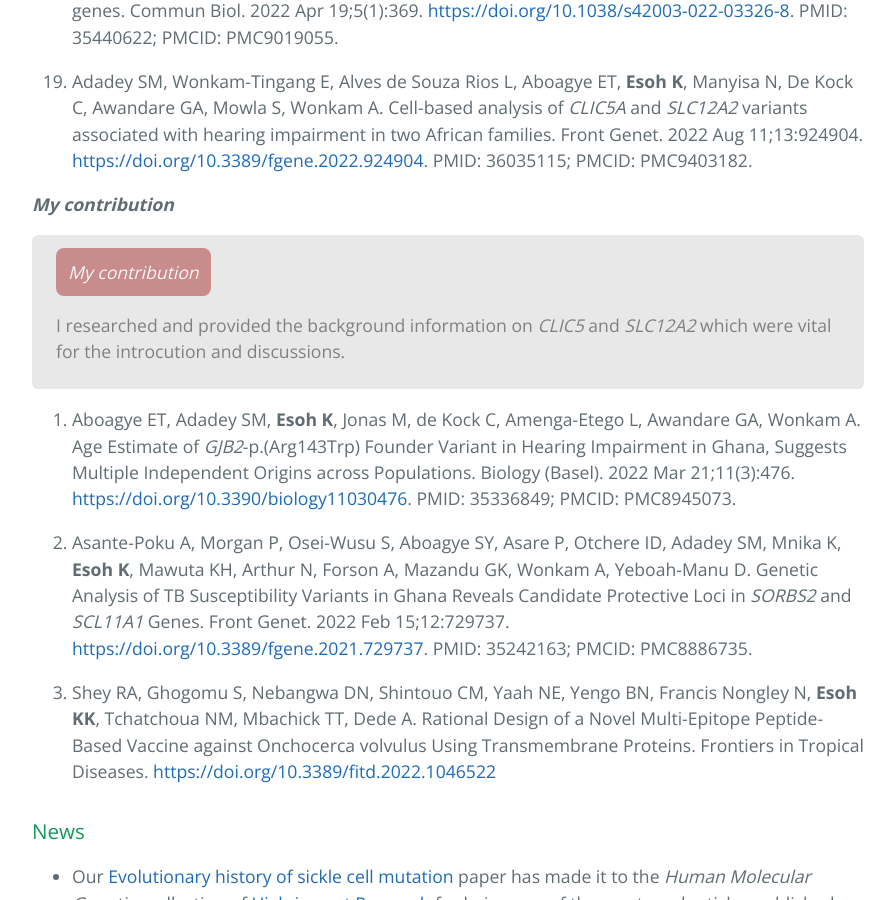
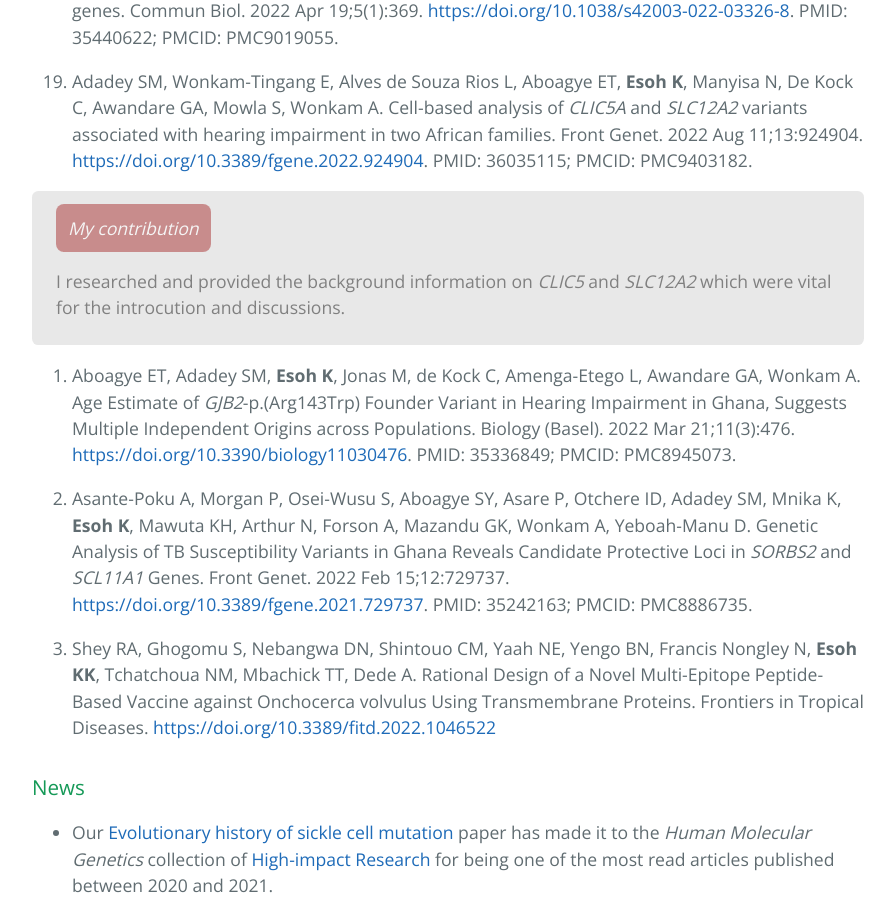
Before and after one commit to esohkevin/esohkevin.github.io, a Jekyll site: the page built from docs/research.md, in a window 1280 px wide and 900 px high, scrolled down 2828 px. Shown: the whole window, without its empty margins (192-1087 px from the left). Built offline with Jekyll 4.4.1, drawn with Linux system fonts in a browser that asks for light colours; the repository's description, which GitHub fills in, is left out.

```diff
--- a/docs/research.md
+++ b/docs/research.md
@@ -126,9 +126,7 @@
 two African families. Front Genet. 2022 Aug 11;13:924904. [https://doi.org/10.3389/fgene.2022.924904](https://doi.org/10.3389/fgene.2022.924904).
 PMID: 36035115; PMCID: PMC9403182.
 
-***My contribution***
-
-<p style="background-color: rgba(210, 210, 210, 0.5); color: gray; padding: 1.5rem; text-align: left; border-radius: 0.4rem;">
+<p style="background-color: rgba(210, 210, 210, 0.5); color: gray; padding: 1.5rem; text-align: left; border-radius: 0.4rem; margin-top: 0px;">
   <span style="background-color: rgba(170, 50, 50, 0.5); color: rgba(245, 245, 245, 1.0); border-radius: 0.5rem; padding: 0.75rem;">
     <em>My contribution</em>
   </span>
```
